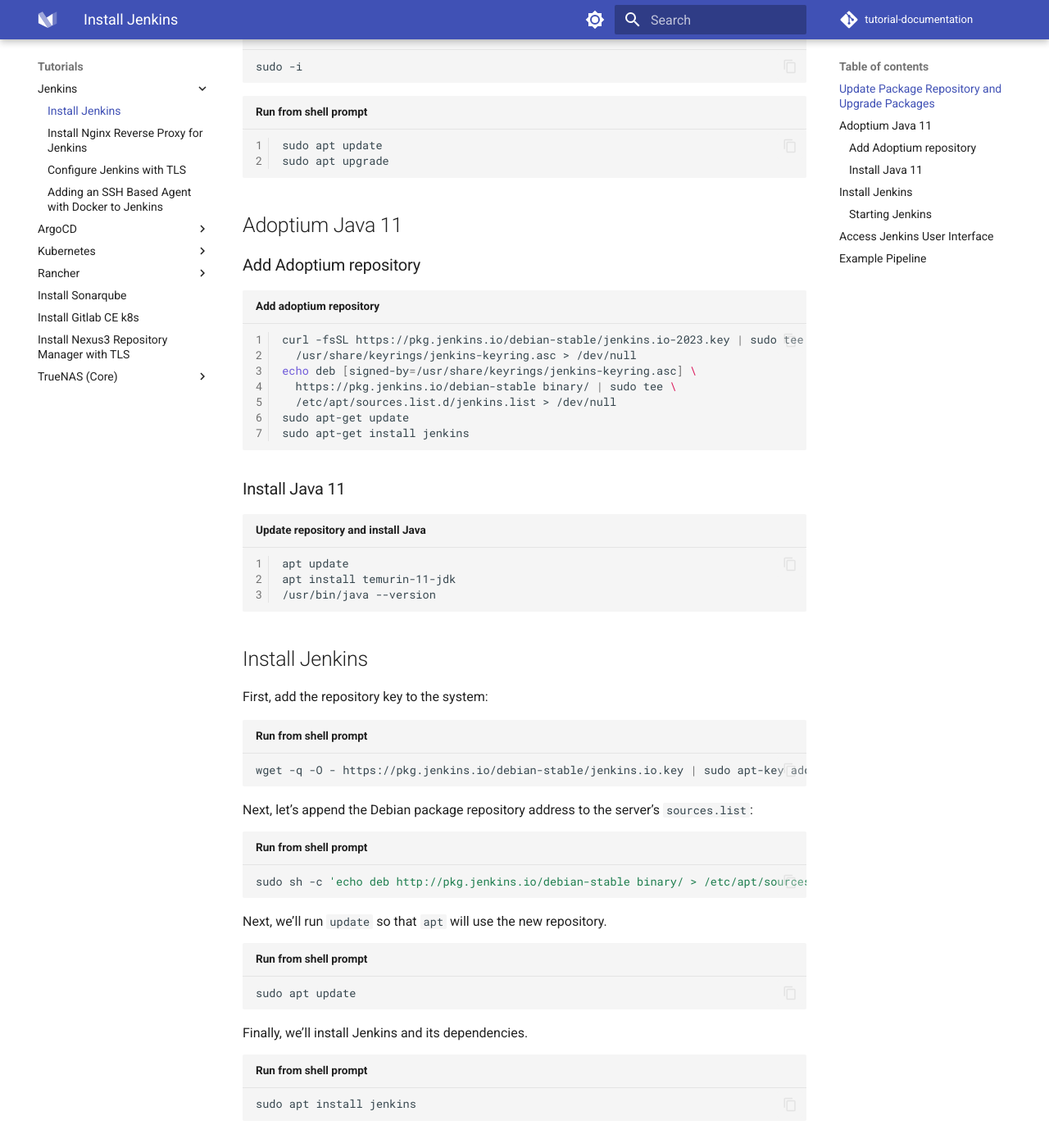
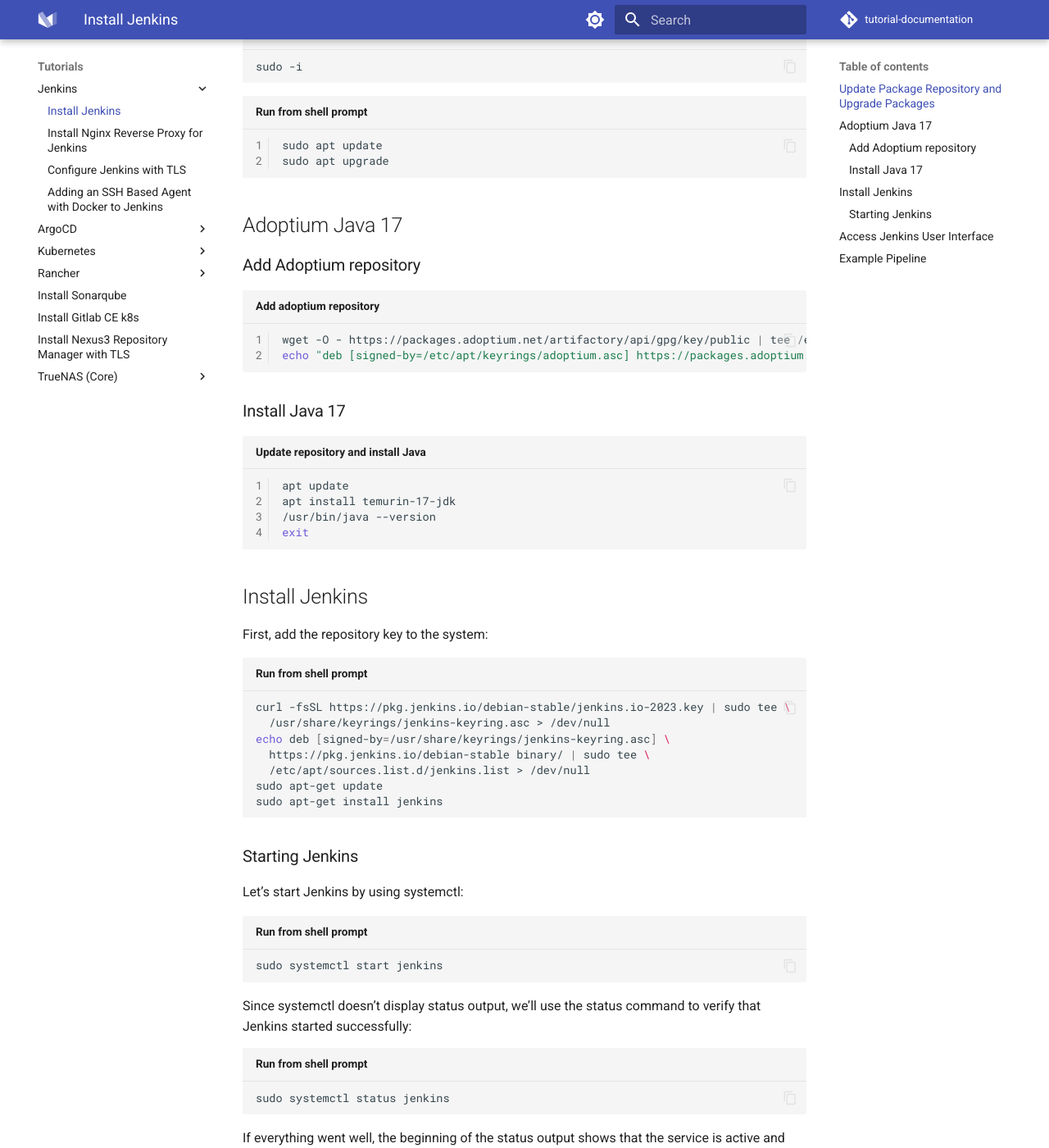
Before and after one commit to dmancloud/tutorial-documentation, an MkDocs documentation site: the page built from docs/install-jenkins.md, in a window 1280 px wide and 1400 px high, scrolled down 409 px. Shown: the whole window at 82% size. Built offline with MkDocs 1.6.1 and Material for MkDocs 9.7.7, drawn with Linux system fonts in a browser that asks for light colours; comment, search, counter and statistics services are not loaded; the version menu is left out.

Commit message:
updated jenkins key install

````diff
--- a/docs/install-jenkins.md
+++ b/docs/install-jenkins.md
@@ -13,10 +13,25 @@
 sudo apt upgrade
 ```
 
-## Adoptium Java 11
+## Adoptium Java 17
 
 ### Add Adoptium repository
 ``` shell title="Add adoptium repository" linenums="1"
+wget -O - https://packages.adoptium.net/artifactory/api/gpg/key/public | tee /etc/apt/keyrings/adoptium.asc
+echo "deb [signed-by=/etc/apt/keyrings/adoptium.asc] https://packages.adoptium.net/artifactory/deb $(awk -F= '/^VERSION_CODENAME/{print$2}' /etc/os-release) main" | tee /etc/apt/sources.list.d/adoptium.list
+```
+### Install Java 17
+``` shell title="Update repository and install Java" linenums="1"
+apt update
+apt install temurin-17-jdk
+/usr/bin/java --version
+exit
+```
+
+
+## Install Jenkins
+First, add the repository key to the system:
+``` shell title="Run from shell prompt"
 curl -fsSL https://pkg.jenkins.io/debian-stable/jenkins.io-2023.key | sudo tee \
   /usr/share/keyrings/jenkins-keyring.asc > /dev/null
 echo deb [signed-by=/usr/share/keyrings/jenkins-keyring.asc] \
@@ -24,30 +39,6 @@
   /etc/apt/sources.list.d/jenkins.list > /dev/null
 sudo apt-get update
 sudo apt-get install jenkins
-```
-### Install Java 11
-``` shell title="Update repository and install Java" linenums="1"
-apt update
-apt install temurin-11-jdk
-/usr/bin/java --version
-```
-
-## Install Jenkins
-First, add the repository key to the system:
-``` shell title="Run from shell prompt"
-wget -q -O - https://pkg.jenkins.io/debian-stable/jenkins.io.key | sudo apt-key add -
-```
-Next, let’s append the Debian package repository address to the server’s `sources.list`:
-``` shell title="Run from shell prompt"
-sudo sh -c 'echo deb http://pkg.jenkins.io/debian-stable binary/ > /etc/apt/sources.list.d/jenkins.list'
-```
-Next, we’ll run `update` so that `apt` will use the new repository.
-``` shell title="Run from shell prompt"
-sudo apt update
-```
-Finally, we’ll install Jenkins and its dependencies.
-``` shell title="Run from shell prompt"
-sudo apt install jenkins
 ```
 
 ### Starting Jenkins
````
